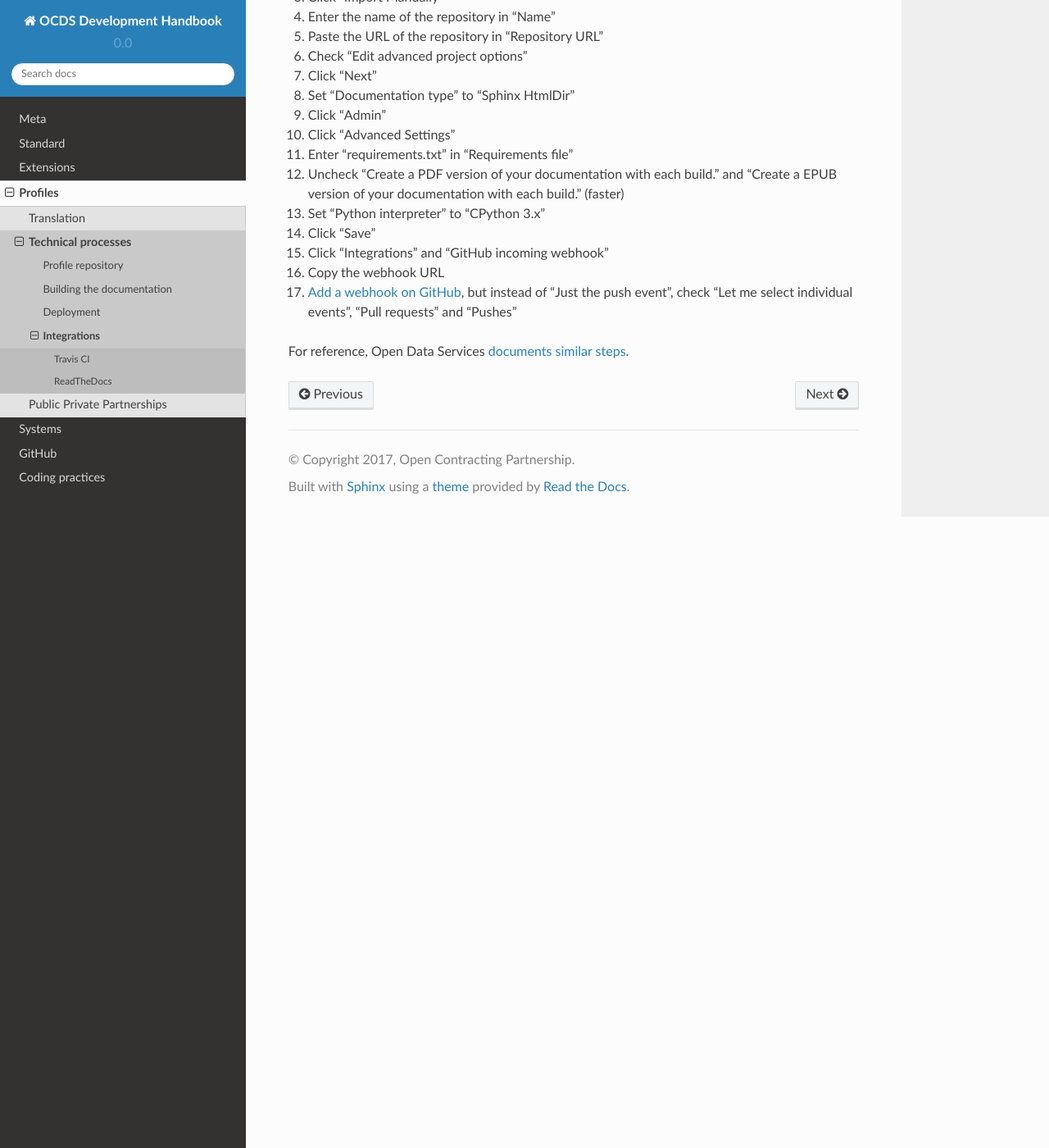
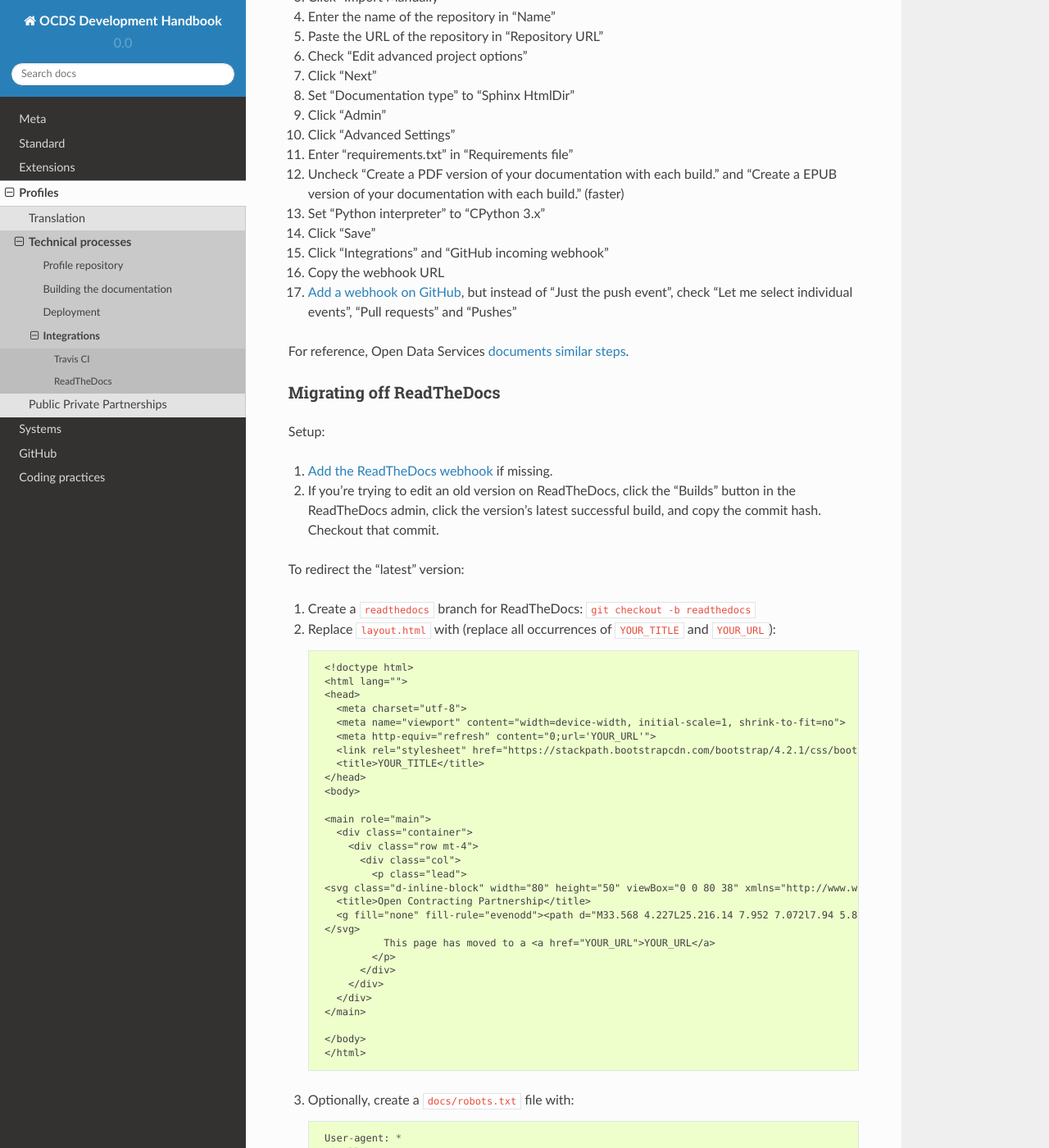
Before and after one commit to open-contracting/standard-development-handbook, a Sphinx documentation site: the page built from docs/profiles/technical/integrations.md, in a window 1280 px wide and 1400 px high, scrolled down 893 px. Shown: the whole window at 82% size. Built offline with Sphinx 7.4.7 and the Read the Docs theme 2.0.0, drawn with Linux system fonts in a browser that asks for light colours; some of the changed text lies outside the part shown.

Commit message:
Add docs on migrating off ReadTheDocs

```diff
--- a/docs/profiles/technical/integrations.md
+++ b/docs/profiles/technical/integrations.md
@@ -45,3 +45,68 @@ You may want to build a draft profile on ReadTheDocs:
 1. [Add a webhook on GitHub](https://docs.readthedocs.io/en/latest/webhooks.html#github), but instead of "Just the push event", check "Let me select individual events", "Pull requests" and "Pushes"
 
 For reference, Open Data Services [documents similar steps](https://github.com/OpenDataServices/sphinx-base#building-on-readthedocs).
+
+### Migrating off ReadTheDocs
+
+Setup:
+
+1. [Add the ReadTheDocs webhook](https://docs.readthedocs.io/en/latest/webhooks.html#github) if missing.
+1. If you're trying to edit an old version on ReadTheDocs, click the "Builds" button in the ReadTheDocs admin, click the version's latest successful build, and copy the commit hash. Checkout that commit.
+
+To redirect the "latest" version:
+
+1. Create a `readthedocs` branch for ReadTheDocs: `git checkout -b readthedocs`
+1. Replace `layout.html` with (replace all occurrences of `YOUR_TITLE` and `YOUR_URL`):
+
+        <!doctype html>
+        <html lang="">
+        <head>
+          <meta charset="utf-8">
+          <meta name="viewport" content="width=device-width, initial-scale=1, shrink-to-fit=no">
+          <meta http-equiv="refresh" content="0;url='YOUR_URL'">
+          <link rel="stylesheet" href="https://stackpath.bootstrapcdn.com/bootstrap/4.2.1/css/bootstrap.min.css" integrity="sha384-GJzZqFGwb1QTTN6wy59ffF1BuGJpLSa9DkKMp0DgiMDm4iYMj70gZWKYbI706tWS" crossorigin="anonymous">
+          <title>YOUR_TITLE</title>
+        </head>
+        <body>
+
+        <main role="main">
+          <div class="container">
+            <div class="row mt-4">
+              <div class="col">
+                <p class="lead">
+        <svg class="d-inline-block" width="80" height="50" viewBox="0 0 80 38" xmlns="http://www.w3.org/2000/svg" focusable="false" role="img">
+          <title>Open Contracting Partnership</title>
+          <g fill="none" fill-rule="evenodd"><path d="M33.568 4.227L25.216.14 7.952 7.072l7.94 5.81L0 20.664 16.92 38l16.648-12.182L50.216 38l16.92-17.336-15.89-7.78 7.937-5.81L41.917.138l-8.35 4.087z" fill="#D9E021"></path><path d="M25.216.138L7.952 7.073l7.94 5.81 17.676-8.656-8.352-4.09z" fill="#B9C504"></path><path d="M33.568 25.818L50.216 38l16.92-17.336-15.89-7.78-17.678 12.934z" fill="#D9E021"></path><path d="M51.245 12.884L33.568 25.818V4.228l17.677 8.656z" fill="#B9C504"></path><path d="M33.568 4.227v21.59L15.89 12.885 33.57 4.227z" fill="#9DAD01"></path><path d="M0 20.664L16.92 38l16.648-12.182L15.89 12.884 0 20.664zM41.916.138l-8.348 4.09 17.676 8.656 7.94-5.81L41.915.137z" fill="#D9E021"></path></g>
+        </svg>
+                  This page has moved to a <a href="YOUR_URL">YOUR_URL</a>
+                </p>
+              </div>
+            </div>
+          </div>
+        </main>
+
+        </body>
+        </html>
+
+1. Optionally, create a `docs/robots.txt` file with:
+
+        User-agent: *
+        Disallow: /
+
+1. Optionally, add `html_extra_path = ['robots.txt']` to `docs/conf.py`
+1. Commit and push
+1. Click the "Admin" button in the ReadTheDocs admin, click "Advanced Settings" in the left menu, and set "Default branch:" to `readthedocs`
+1. Click the "Builds" button, and ensure the build is successful
+1. Click "View Docs" to test the meta refresh
+
+To redirect the "stable" version:
+
+1. Create a `99.99` branch from the `readthedocs` branch: `git checkout -b 99.99 readthedocs` ([here's why](https://docs.readthedocs.io/en/latest/versions.html))
+1. Commit and push
+1. Click the "Builds" button, and ensure the build is successful
+1. Test the meta refresh
+
+To delete all other versions:
+
+1. Click the "Admin" button in the ReadTheDocs admin, click "Versions" in the left menu, and uncheck "Active" for all except the "latest" and "stable" versions.
+1. Click the "Versions" button in the ReadTheDocs admin, and click the "Wipe" button for all inactive versions
```
Also changed, not shown: docs/profiles/technical/repository.md (+0 -2 lines).
